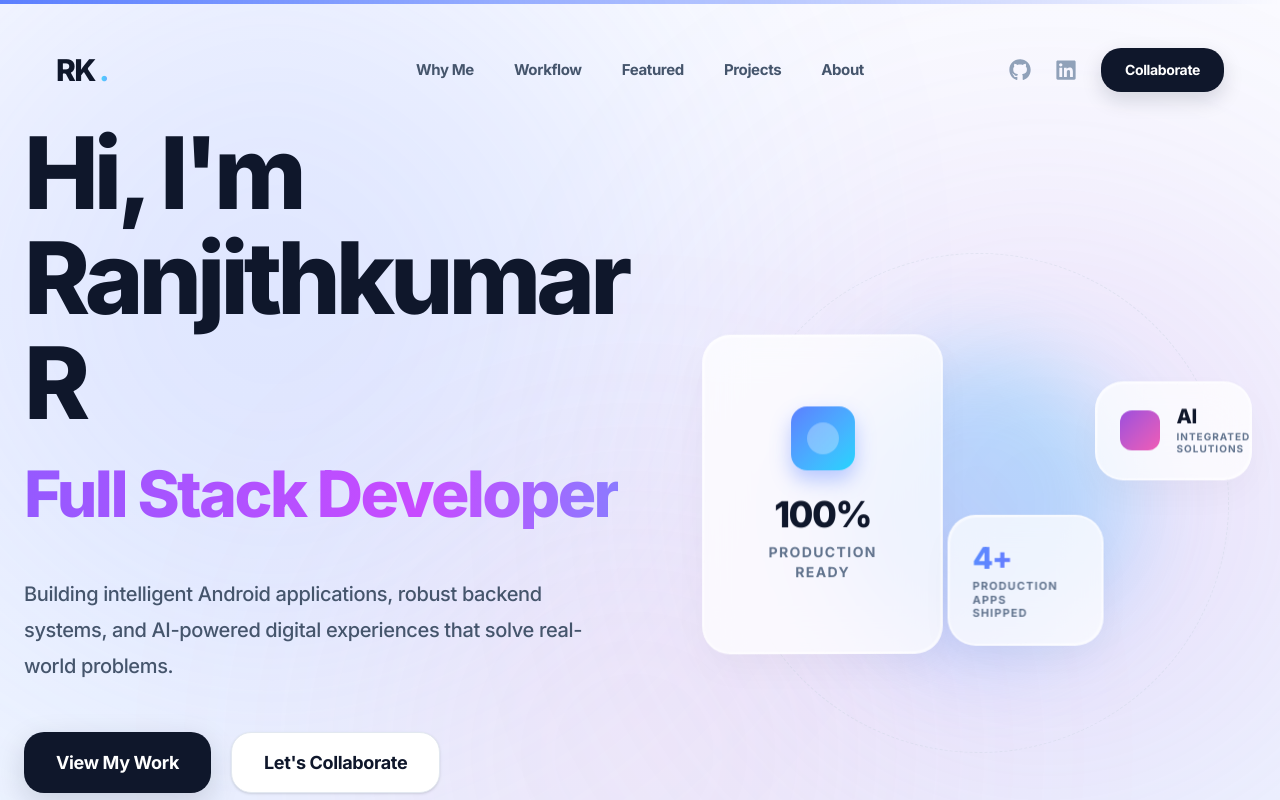
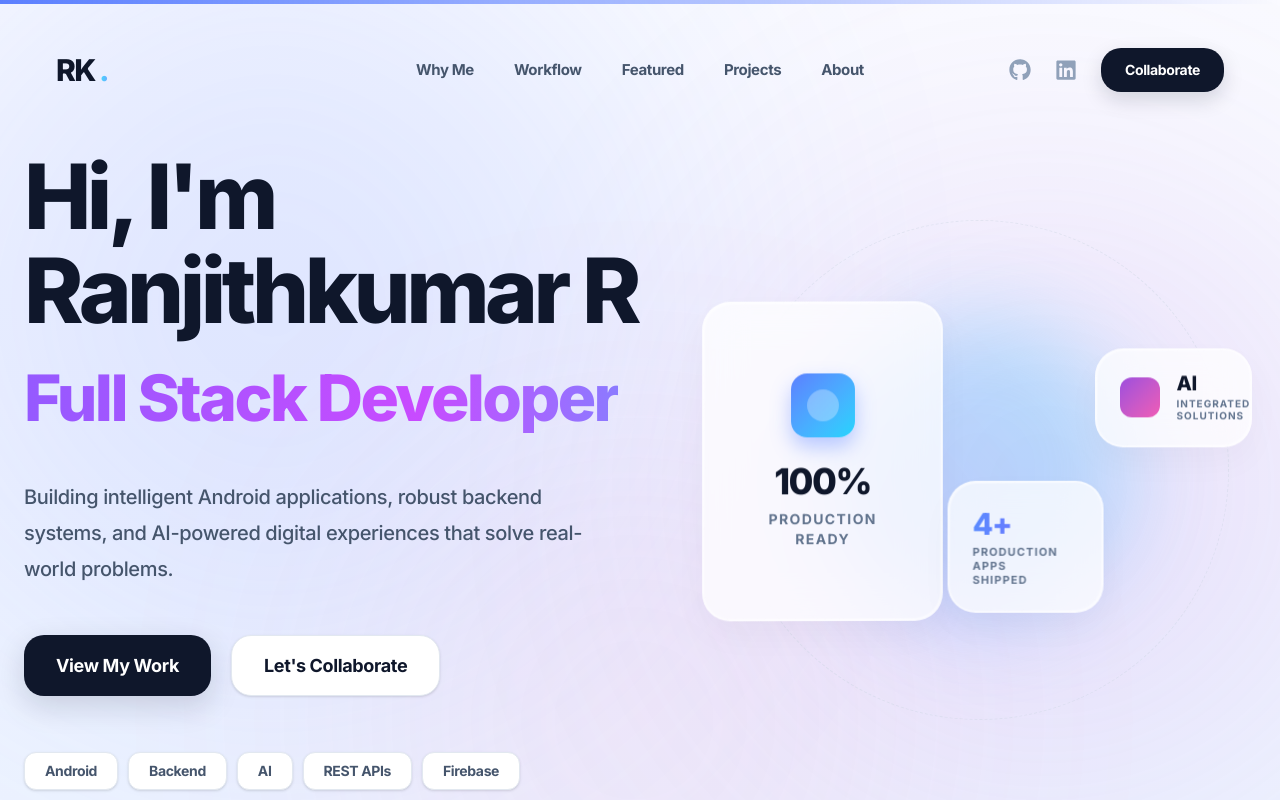
Before and after one commit to ranjithkumarr2105/Rk_portfolio, a React (Vite) app: page / in a window 1280 px wide. Shown: the top 800 px of the page. Built offline with nearby package versions, Linux system fonts and the light colour scheme.

Commit message:
Keep Ranjithkumar R on single line

```diff
--- a/src/components/sections/Hero.tsx
+++ b/src/components/sections/Hero.tsx
@@ -32,9 +32,9 @@ const Hero = () => {
             transition={{ duration: 0.8, ease: [0.16, 1, 0.3, 1] }}
             className="mb-6"
           >
-            <h1 className="text-[72px] md:text-[88px] lg:text-[100px] font-[900] leading-[1.05] tracking-tighter text-slate-900 flex flex-col">
+            <h1 className="text-[64px] md:text-[80px] lg:text-[90px] font-[900] leading-[1.05] tracking-tighter text-slate-900 flex flex-col">
               <span className="block">Hi, I'm</span>
-              <span className="block">Ranjithkumar R</span>
+              <span className="block whitespace-nowrap">Ranjithkumar R</span>
             </h1>
           </motion.div>
 
```
